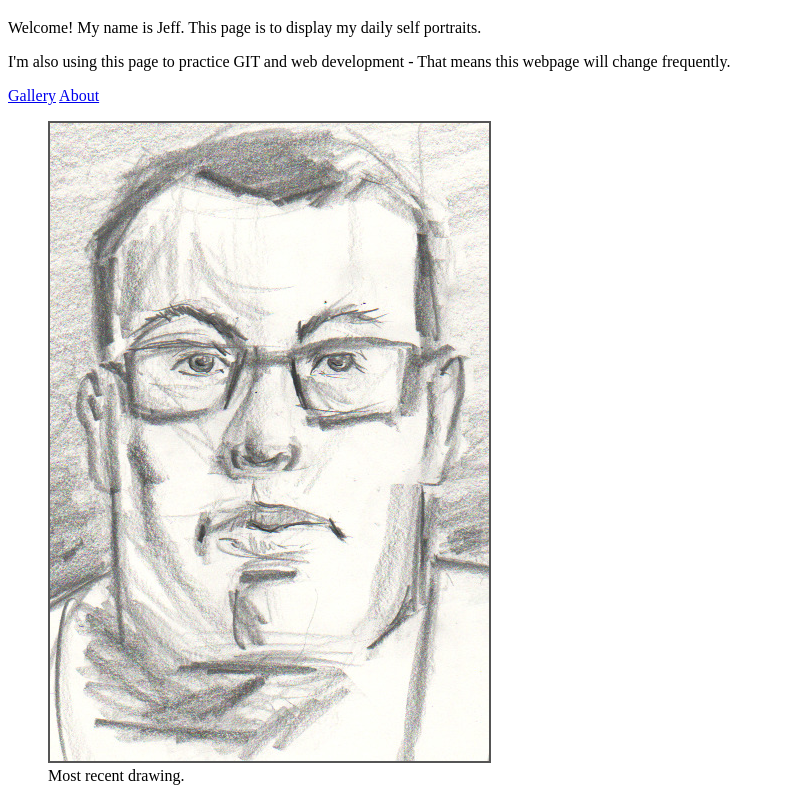
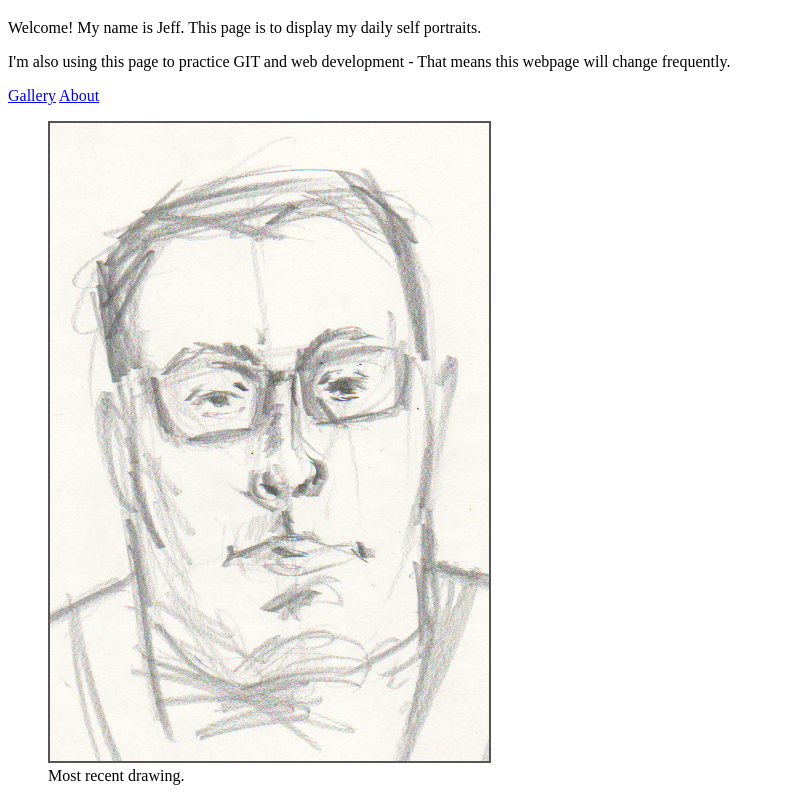
Before and after one commit to jabessette40/portraits-2022, a plain HTML site: page index.html in a window 1280 px wide. Shown: the part 61-862 px from the top of the page, without its empty margins (0-785 px from the left). Drawn offline with Linux system fonts and the light colour scheme; a script that the page names is missing.

Commit message:
Add day27 and day28.

```diff
--- a/index.html
+++ b/index.html
@@ -16,7 +16,7 @@
           <a href='about.html'>About</a>
       <div>
       <figure>
-          <img id="current" src='day26.jpeg' alt='day26'>
+          <img id="current" src='day28.jpeg' alt='day28'>
           <figcaption>Most recent drawing.</figcaption>
       </figure>
 
```
Also changed, not shown: gallery.html (+2 -0 lines), day27.jpeg (added), day28.jpeg (added), 2 other files.
